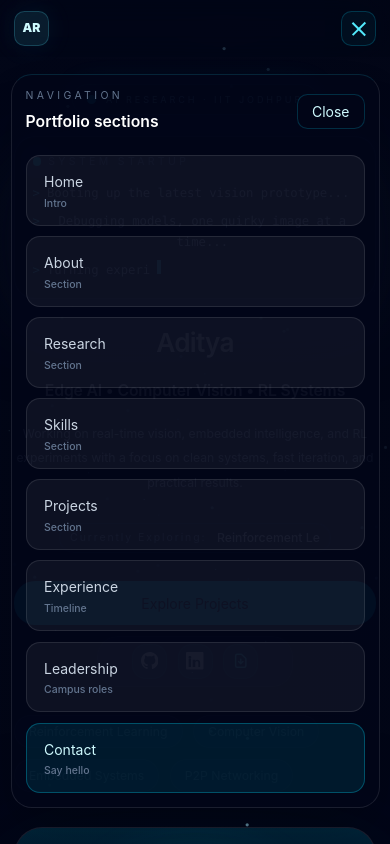
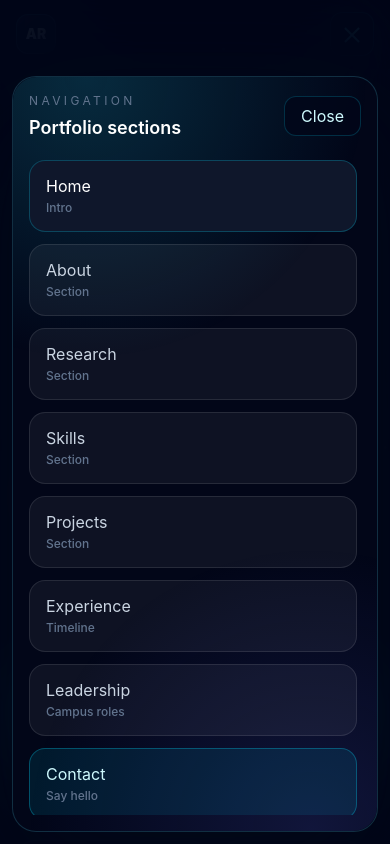
Before and after one commit to aditya8281/aditya8281.github.io, a React (Vite) app: page / in a window 390 px wide. Both pictures are taken after a click on the button 358 px from the left and 28 px from the top of the page. Shown: the top 844 px of the page. Built offline with nearby package versions, Linux system fonts and the light colour scheme.

Commit message:
optmize for mobile

```diff
--- a/src/components/Navbar.tsx
+++ b/src/components/Navbar.tsx
@@ -1,10 +1,12 @@
 import { useEffect, useLayoutEffect, useRef, useState } from 'react'
-import { motion, AnimatePresence } from 'framer-motion'
+import { createPortal } from 'react-dom'
+import { AnimatePresence, motion } from 'framer-motion'
+import { navLinks } from '../data/portfolio'
+import { useActiveSection } from '../hooks/useActiveSection'
+import { useBodyScrollLock } from '../hooks/useBodyScrollLock'
+import { useScrollToSection } from '../hooks/useScrollToSection'
 import { softSpring } from '../utils/animations'
 import { cn } from '../utils/cn'
-import { navLinks } from '../data/portfolio'
-import { useActiveSection } from '../hooks/useActiveSection'
-import { useScrollToSection } from '../hooks/useScrollToSection'
 
 const navLabelOverrides: Record<string, string> = {
   experience: 'Work',
@@ -45,14 +47,20 @@ function NavLink({
 
 export default function Navbar() {
   const [isOpen, setIsOpen] = useState(false)
+  const [portalReady, setPortalReady] = useState(false)
   const [scrolled, setScrolled] = useState(false)
   const [indicator, setIndicator] = useState({ left: 0, width: 0 })
   const navRef = useRef<HTMLDivElement | null>(null)
   const itemRefs = useRef<Record<string, HTMLButtonElement | null>>({})
   const activeSection = useActiveSection()
   const handleScroll = useScrollToSection()
+  const navItems = navLinks
 
-  const navItems = navLinks
+  useBodyScrollLock(isOpen)
+
+  useEffect(() => {
+    setPortalReady(true)
+  }, [])
 
   useEffect(() => {
     const onScroll = () => {
@@ -63,6 +71,21 @@ export default function Navbar() {
     window.addEventListener('scroll', onScroll, { passive: true })
     return () => window.removeEventListener('scroll', onScroll)
   }, [])
+
+  useEffect(() => {
+    if (!isOpen) {
+      return undefined
+    }
+
+    const onKey = (e: KeyboardEvent) => {
+      if (e.key === 'Escape') {
+        setIsOpen(false)
+      }
+    }
+
+    window.addEventListener('keydown', onKey)
+    return () => window.removeEventListener('keydown', onKey)
+  }, [isOpen])
 
   useLayoutEffect(() => {
     const container = navRef.current
@@ -75,7 +98,6 @@ export default function Navbar() {
 
     const containerRect = container.getBoundingClientRect()
     const itemRect = activeItem.getBoundingClientRect()
-
     setIndicator({ left: itemRect.left - containerRect.left, width: itemRect.width })
   }, [activeSection, isOpen])
 
@@ -102,21 +124,99 @@ export default function Navbar() {
     handleScroll(id)
   }
 
+  const mobileMenu = (
+    <AnimatePresence>
+      {isOpen && (
+        <>
+          <motion.button
+            type="button"
+            aria-label="Close navigation menu backdrop"
+            className="fixed inset-0 z-[990] bg-slate-950/88 backdrop-blur-2xl lg:hidden"
+            initial={{ opacity: 0 }}
+            animate={{ opacity: 1 }}
+            exit={{ opacity: 0 }}
+            transition={{ duration: 0.22, ease: 'easeOut' }}
+            onClick={() => setIsOpen(false)}
+          />
+
+          <motion.div
+            initial={{ opacity: 0, y: -16, scale: 0.98 }}
+            animate={{ opacity: 1, y: 0, scale: 1 }}
+            exit={{ opacity: 0, y: -10, scale: 0.98 }}
+            transition={{ duration: 0.25, ease: 'easeOut' }}
+            className="fixed inset-x-3 bottom-3 top-[calc(4.75rem+env(safe-area-inset-top))] z-[1000] flex flex-col overflow-hidden rounded-3xl border border-cyan-300/18 bg-slate-950 shadow-[0_40px_120px_rgba(2,8,23,0.82)] p-4 sm:inset-x-4 sm:bottom-auto sm:max-h-[calc(100svh-6.5rem)] sm:p-5 lg:hidden"
+            role="dialog"
+            aria-modal="true"
+            aria-label="Mobile navigation"
+          >
+            <div className="pointer-events-none absolute inset-0 rounded-3xl bg-[radial-gradient(circle_at_20%_0%,rgba(34,211,238,0.18),transparent_35%),radial-gradient(circle_at_82%_100%,rgba(99,102,241,0.16),transparent_35%)]" />
+
+            <div className="relative z-10 flex min-h-0 flex-1 flex-col">
+              <div className="flex shrink-0 items-center justify-between gap-4">
+                <div className="min-w-0">
+                  <p className="text-xs uppercase tracking-[0.28em] text-slate-500">Navigation</p>
+                  <p className="mt-2 text-lg font-semibold leading-tight text-white">Portfolio sections</p>
+                </div>
+
+                <button
+                  type="button"
+                  onClick={() => setIsOpen(false)}
+                  className="inline-flex h-10 shrink-0 items-center justify-center rounded-xl border border-cyan-400/20 bg-slate-950/75 px-4 text-sm font-medium text-cyan-100 hover:border-cyan-300/40 hover:bg-slate-900/90"
+                >
+                  Close
+                </button>
+              </div>
+
+              <div className="mt-5 grid min-h-0 flex-1 content-start gap-3 overflow-y-auto overscroll-contain pr-1 sm:grid-cols-2">
+                {navItems.map((link) => {
+                  const isActive = activeSection === link.id
                   return (
+                    <button
+                      key={link.id}
+                      type="button"
+                      onClick={() => handleNavClick(link.id)}
+                      className={cn(
+                        'min-h-[4.5rem] w-full rounded-2xl border px-4 py-3.5 text-left text-sm font-semibold transition-colors duration-300',
+                        link.id === 'contact'
+                          ? 'border-cyan-400/30 bg-cyan-400/10 text-cyan-100 hover:bg-cyan-400/15'
+                          : isActive
+                          ? 'border-cyan-400/25 bg-slate-900 text-white'
+                          : 'border-white/10 bg-white/5 text-slate-300 hover:border-cyan-400/20 hover:bg-cyan-400/10 hover:text-white'
+                      )}
+                    >
+                      <span className="block leading-tight">{link.label}</span>
+                      <span className="mt-1 block text-xs font-medium leading-tight text-slate-500">
+                        {link.id === 'home'
+                          ? 'Intro'
+                          : link.id === 'leadership'
+                          ? 'Campus roles'
+                          : link.id === 'experience'
+                          ? 'Timeline'
+                          : link.id === 'contact'
+                          ? 'Say hello'
+                          : 'Section'}
+                      </span>
+                    </button>
+                  )
+                })}
+              </div>
+            </div>
+          </motion.div>
+        </>
+      )}
+    </AnimatePresence>
+  )
+
+  return (
+    <>
       <motion.header
         className={cn(
-        'fixed inset-x-0 top-0 z-50 border-b border-transparent bg-slate-950/20 backdrop-blur-xl transition-all duration-400 ease-out',
-        scrolled
-          ? 'border-white/10 bg-slate-950/86 shadow-[0_22px_70px_rgba(8,15,31,0.38)]'
-          : 'shadow-none'
+          'fixed inset-x-0 top-0 z-[100] border-b border-transparent bg-slate-950/20 backdrop-blur-xl transition-all duration-400 ease-out',
+          scrolled ? 'border-white/10 bg-slate-950/86 shadow-[0_22px_70px_rgba(8,15,31,0.38)]' : 'shadow-none'
         )}
       >
         <div className={cn('app-container flex items-center justify-between gap-4 transition-all', scrolled ? 'py-3' : 'py-4 md:py-5')}>
-        <button
-          type="button"
-          onClick={() => handleNavClick('home')}
-          className="group inline-flex items-center gap-3 text-left transition hover:text-cyan-200"
-        >
+          <button type="button" onClick={() => handleNavClick('home')} className="group inline-flex items-center gap-3 text-left transition hover:text-cyan-200">
             <span className="flex h-10 w-10 items-center justify-center rounded-xl border border-cyan-300/20 bg-cyan-300/10 text-sm font-black text-cyan-100 shadow-[0_0_28px_rgba(34,211,238,0.08)]">
               AR
             </span>
@@ -151,84 +251,19 @@ export default function Navbar() {
             type="button"
             aria-label={isOpen ? 'Close navigation menu' : 'Open navigation menu'}
             aria-expanded={isOpen}
-          className="inline-flex h-10 w-10 items-center justify-center rounded-xl border border-cyan-400/20 bg-cyan-400/5 text-cyan-300 transition-all duration-300 hover:border-cyan-300/40 hover:bg-cyan-400/10 focus-visible:ring-2 focus-visible:ring-cyan-400/60 focus-visible:ring-offset-2 focus-visible:ring-offset-slate-950 lg:hidden"
+            className="inline-flex h-11 w-11 items-center justify-center rounded-xl border border-cyan-400/20 bg-cyan-400/5 text-cyan-300 transition-all duration-300 hover:border-cyan-300/40 hover:bg-cyan-400/10 focus-visible:ring-2 focus-visible:ring-cyan-400/60 focus-visible:ring-offset-2 focus-visible:ring-offset-slate-950 lg:hidden"
             onClick={() => setIsOpen((current) => !current)}
           >
             <span className="relative block h-5 w-5">
-            <span
-              className={cn(
-                'absolute left-0 top-1/2 block h-0.5 w-full bg-current transition-all duration-300',
-                isOpen ? 'rotate-45 translate-y-0' : '-translate-y-2'
-              )}
-            />
-            <span
-              className={cn(
-                'absolute left-0 top-1/2 block h-0.5 w-full bg-current transition-all duration-300',
-                isOpen ? 'opacity-0' : 'opacity-100'
-              )}
-            />
-            <span
-              className={cn(
-                'absolute left-0 top-1/2 block h-0.5 w-full bg-current transition-all duration-300',
-                isOpen ? '-rotate-45 translate-y-0' : 'translate-y-2'
-              )}
-            />
+              <span className={cn('absolute left-0 top-1/2 block h-0.5 w-full bg-current transition-all duration-300', isOpen ? 'rotate-45 translate-y-0' : '-translate-y-2')} />
+              <span className={cn('absolute left-0 top-1/2 block h-0.5 w-full bg-current transition-all duration-300', isOpen ? 'opacity-0' : 'opacity-100')} />
+              <span className={cn('absolute left-0 top-1/2 block h-0.5 w-full bg-current transition-all duration-300', isOpen ? '-rotate-45 translate-y-0' : 'translate-y-2')} />
             </span>
           </button>
         </div>
+      </motion.header>
 
-      <AnimatePresence>
-        {isOpen && (
-          <motion.div
-            initial={{ opacity: 0, y: -16 }}
-            animate={{ opacity: 1, y: 0 }}
-            exit={{ opacity: 0, y: -10 }}
-            transition={{ duration: 0.25, ease: 'easeOut' }}
-            className="fixed inset-x-3 sm:inset-x-4 top-[5.25rem] z-40 rounded-3xl border border-white/10 bg-slate-950/96 backdrop-blur-3xl shadow-2xl p-4 sm:p-5 lg:hidden"
-          >
-            <div className="flex items-center justify-between gap-4">
-              <div>
-                <p className="text-xs uppercase tracking-[0.32em] text-slate-500">Navigation</p>
-                <p className="mt-2 text-lg font-semibold text-white">Portfolio sections</p>
-              </div>
-
-              <button
-                type="button"
-                onClick={() => setIsOpen(false)}
-                className="inline-flex h-10 items-center justify-center rounded-xl border border-cyan-400/20 bg-slate-950/75 px-4 text-sm font-medium text-cyan-100 hover:border-cyan-300/40 hover:bg-slate-900/90"
-              >
-                Close
-              </button>
-            </div>
-
-            <div className="mt-6 grid gap-3 sm:grid-cols-2">
-              {navItems.map((link) => {
-                const isActive = activeSection === link.id
-                return (
-                  <button
-                    key={link.id}
-                    type="button"
-                    onClick={() => handleNavClick(link.id)}
-                    className={cn(
-                      'w-full rounded-2xl border px-5 py-4 text-left text-sm font-semibold transition-colors duration-300',
-                      link.id === 'contact'
-                        ? 'border-cyan-400/30 bg-cyan-400/10 text-cyan-100 hover:bg-cyan-400/15'
-                        : isActive
-                        ? 'border-cyan-400/25 bg-slate-900 text-white'
-                        : 'border-white/10 bg-white/5 text-slate-300 hover:border-cyan-400/20 hover:bg-cyan-400/10 hover:text-white'
-                    )}
-                  >
-                    <span className="block">{link.label}</span>
-                    <span className="mt-1 block text-xs font-medium text-slate-500">
-                      {link.id === 'home' ? 'Intro' : link.id === 'leadership' ? 'Campus roles' : link.id === 'experience' ? 'Timeline' : link.id === 'contact' ? 'Say hello' : 'Section'}
-                    </span>
-                  </button>
-                )
-              })}
-            </div>
-          </motion.div>
-        )}
-      </AnimatePresence>
-    </motion.header>
+      {portalReady ? createPortal(mobileMenu, document.body) : null}
+    </>
   )
 }
--- a/src/components/ParticlesBackground.tsx
+++ b/src/components/ParticlesBackground.tsx
@@ -262,7 +262,7 @@ export default function ParticlesBackground({
     <div
       ref={canvasContainerRef}
       className={cn(
-        'fixed inset-0 overflow-hidden bg-gradient-to-br from-slate-950 via-slate-950/95 to-slate-950',
+        'pointer-events-none fixed inset-0 z-0 overflow-hidden bg-gradient-to-br from-slate-950 via-slate-950/95 to-slate-950',
         className,
       )}
     >
--- a/src/components/ProjectModal.tsx
+++ b/src/components/ProjectModal.tsx
@@ -1,6 +1,7 @@
 import { Fragment } from 'react'
 import { motion } from 'framer-motion'
 import type { Project } from '../data/portfolio'
+import { useBodyScrollLock } from '../hooks/useBodyScrollLock'
 
 type Props = {
   project: Project
@@ -11,26 +12,35 @@ const overlay = { hidden: { opacity: 0 }, visible: { opacity: 1 } }
 const panel = { hidden: { opacity: 0, y: 14, scale: 0.98 }, visible: { opacity: 1, y: 0, scale: 1 } }
 
 export default function ProjectModal({ project, onClose }: Props) {
+  useBodyScrollLock(true)
+
   return (
     <Fragment>
       <motion.div
-        className="fixed inset-0 z-40 bg-black/60 backdrop-blur-sm"
+        className="fixed inset-0 z-[880] bg-slate-950/72 backdrop-blur-2xl"
         initial="hidden"
         animate="visible"
         exit="hidden"
         variants={overlay}
         onClick={onClose}
       />
+      <motion.div
+        className="pointer-events-none fixed inset-0 z-[881] bg-[radial-gradient(circle_at_18%_12%,rgba(34,211,238,0.18),transparent_30%),radial-gradient(circle_at_78%_82%,rgba(99,102,241,0.16),transparent_34%)]"
+        initial="hidden"
+        animate="visible"
+        exit="hidden"
+        variants={overlay}
+      />
 
       <motion.div
-        className="fixed inset-0 z-50 flex items-center justify-center p-6"
+        className="fixed inset-0 z-[890] flex items-center justify-center p-6"
         initial="hidden"
         animate="visible"
         exit="hidden"
         variants={overlay}
       >
         <motion.article
-          className="w-full max-w-5xl rounded-xl p-6 shadow-2xl backdrop-blur-md glass-card max-h-[80vh] overflow-auto"
+          className="w-full max-w-5xl rounded-2xl p-6 shadow-[0_40px_140px_rgba(2,8,23,0.72)] backdrop-blur-2xl glass-card max-h-[80vh] overflow-auto border-cyan-300/15"
           variants={panel}
           transition={{ duration: 0.22 }}
           role="dialog"
--- a/src/components/ResumeModal.tsx
+++ b/src/components/ResumeModal.tsx
@@ -1,5 +1,6 @@
 import { AnimatePresence, motion } from 'framer-motion'
-import { useEffect, useRef } from 'react'
+import { useEffect } from 'react'
+import { useBodyScrollLock } from '../hooks/useBodyScrollLock'
 
 type Props = {
   open: boolean
@@ -8,56 +9,40 @@ type Props = {
 
 export default function ResumeModal({ open, onClose }: Props) {
   const pdfUrl = new URL('../assets/my_cv.pdf', import.meta.url).href
-  const scrollYRef = useRef(0)
+  useBodyScrollLock(open)
 
   useEffect(() => {
+    if (!open) {
+      return undefined
+    }
+
     const onKey = (e: KeyboardEvent) => {
       if (e.key === 'Escape') onClose()
     }
 
     window.addEventListener('keydown', onKey)
 
-    if (open) {
-      scrollYRef.current = window.scrollY
-      document.documentElement.style.overflow = 'hidden'
-      document.body.style.position = 'fixed'
-      document.body.style.top = `-${scrollYRef.current}px`
-      document.body.style.left = '0'
-      document.body.style.right = '0'
-      document.body.style.overflow = 'hidden'
-      document.body.style.width = '100%'
-    }
-
     return () => {
-      document.documentElement.style.overflow = ''
-      document.body.style.position = ''
-      document.body.style.top = ''
-      document.body.style.left = ''
-      document.body.style.right = ''
-      document.body.style.overflow = ''
-      document.body.style.width = ''
       window.removeEventListener('keydown', onKey)
-      if (open) {
-        window.scrollTo(0, scrollYRef.current)
-      }
     }
   }, [open, onClose])
 
   return (
     <AnimatePresence>
       {open && (
-        <motion.div className="fixed inset-0 z-50 flex items-center justify-center" initial={{ opacity: 0 }} animate={{ opacity: 1 }} exit={{ opacity: 0 }}>
-          <div className="absolute inset-0 bg-black/60 backdrop-blur-sm" onClick={onClose} />
+        <motion.div className="fixed inset-0 z-[900] flex items-center justify-center p-3 sm:p-6" initial={{ opacity: 0 }} animate={{ opacity: 1 }} exit={{ opacity: 0 }}>
+          <div className="absolute inset-0 bg-slate-950/74 backdrop-blur-2xl" onClick={onClose} />
+          <div className="pointer-events-none absolute inset-0 bg-[radial-gradient(circle_at_20%_12%,rgba(34,211,238,0.18),transparent_30%),radial-gradient(circle_at_82%_80%,rgba(99,102,241,0.16),transparent_32%)]" />
 
           <motion.div
             initial={{ scale: 0.98, y: 12 }}
             animate={{ scale: 1, y: 0 }}
             exit={{ scale: 0.98, y: 8 }}
             transition={{ duration: 0.18 }}
-            className="relative z-10 w-[94%] max-w-[900px] sm:max-w-[1100px] md:max-w-5xl h-[78vh] sm:h-[80vh] md:h-[76vh] lg:h-[70vh] rounded-2xl overflow-hidden border border-white/10 bg-slate-950/95 shadow-2xl"
+            className="relative z-10 w-full max-w-[900px] sm:max-w-[1100px] md:max-w-5xl h-[78vh] sm:h-[80vh] md:h-[76vh] lg:h-[70vh] rounded-2xl overflow-hidden border border-cyan-300/15 bg-slate-950/92 shadow-[0_40px_140px_rgba(2,8,23,0.72)] backdrop-blur-2xl"
             onClick={(e) => e.stopPropagation()}
           >
-            <div className="flex items-center justify-between gap-2 p-3 border-b border-white/6 bg-slate-900/60">
+            <div className="flex items-center justify-between gap-2 p-3 border-b border-white/6 bg-slate-900/70 backdrop-blur-xl">
               <h3 className="text-sm font-semibold text-white">Resume</h3>
               <button type="button" onClick={onClose} className="rounded-md px-3 py-1 text-sm font-medium text-slate-200 hover:bg-white/5">
                 Close
--- a/src/components/SectionHeading.tsx
+++ b/src/components/SectionHeading.tsx
@@ -15,11 +15,11 @@ export default function SectionHeading({ title, subtitle }: SectionHeadingProps)
       viewport={{ once: true, amount: 0.2 }}
       variants={containerStagger}
     >
-      <motion.div className="flex items-center gap-3" variants={fadeUp}>
-        <span className="block h-px w-12 rounded-full bg-gradient-to-r from-cyan-400/50 via-blue-400/30 to-transparent sm:w-16" aria-hidden="true" />
-        <p className="text-xs uppercase tracking-[0.34em] text-cyan-300/80">{subtitle}</p>
+      <motion.div className="flex min-w-0 flex-wrap items-center gap-3" variants={fadeUp}>
+        <span className="block h-px w-10 shrink-0 rounded-full bg-gradient-to-r from-cyan-400/50 via-blue-400/30 to-transparent sm:w-16" aria-hidden="true" />
+        <p className="min-w-0 break-words text-xs uppercase tracking-[0.22em] text-cyan-300/80 sm:tracking-[0.34em]">{subtitle}</p>
       </motion.div>
-      <motion.h2 className="mt-3 text-3xl font-extrabold leading-tight text-white sm:text-4xl lg:text-[2.75rem]" variants={fadeUp}>
+      <motion.h2 className="mt-3 break-words text-3xl font-extrabold leading-tight text-white sm:text-4xl lg:text-[2.75rem]" variants={fadeUp}>
         {title}
       </motion.h2>
       <div className="section-divider" />
--- /dev/null
+++ b/src/hooks/useBodyScrollLock.ts
@@ -0,0 +1,59 @@
+import { useEffect } from 'react'
+
+let lockCount = 0
+let scrollY = 0
+let previousHtmlOverflow = ''
+let previousBodyStyles = {
+  position: '',
+  top: '',
+  left: '',
+  right: '',
+  overflow: '',
+  width: '',
+}
+
+export function useBodyScrollLock(active: boolean) {
+  useEffect(() => {
+    if (!active) {
+      return undefined
+    }
+
+    if (lockCount === 0) {
+      scrollY = window.scrollY
+      previousHtmlOverflow = document.documentElement.style.overflow
+      previousBodyStyles = {
+        position: document.body.style.position,
+        top: document.body.style.top,
+        left: document.body.style.left,
+        right: document.body.style.right,
+        overflow: document.body.style.overflow,
+        width: document.body.style.width,
+      }
+
+      document.documentElement.style.overflow = 'hidden'
+      document.body.style.position = 'fixed'
+      document.body.style.top = `-${scrollY}px`
+      document.body.style.left = '0'
+      document.body.style.right = '0'
+      document.body.style.overflow = 'hidden'
+      document.body.style.width = '100%'
+    }
+
+    lockCount += 1
+
+    return () => {
+      lockCount = Math.max(0, lockCount - 1)
+
+      if (lockCount === 0) {
+        document.documentElement.style.overflow = previousHtmlOverflow
+        document.body.style.position = previousBodyStyles.position
+        document.body.style.top = previousBodyStyles.top
+        document.body.style.left = previousBodyStyles.left
+        document.body.style.right = previousBodyStyles.right
+        document.body.style.overflow = previousBodyStyles.overflow
+        document.body.style.width = previousBodyStyles.width
+        window.scrollTo(0, scrollY)
+      }
+    }
+  }, [active])
+}
--- a/src/index.css
+++ b/src/index.css
@@ -25,12 +25,13 @@ html {
     #03070f;
 }
 
-/* Responsive base font sizing for better readability on small devices */
-html { font-size: clamp(14px, 1.6vw, 16px); }
+html {
+  font-size: 16px;
+}
 
 body {
   margin: 0;
-  min-height: 100vh;
+  min-height: 100svh;
   overflow-x: hidden;
   background: transparent;
   color: #e2f7ff;
@@ -41,7 +42,7 @@ body {
 }
 
 #root {
-  min-height: 100vh;
+  min-height: 100svh;
 }
 
 * {
--- a/src/sections/HeroSection.tsx
+++ b/src/sections/HeroSection.tsx
@@ -16,10 +16,10 @@ export default function HeroSection({ onOpenResume }: { onOpenResume?: () => voi
   const handleScroll = useScrollToSection()
 
   return (
-    <section id="home" className="relative min-h-screen overflow-hidden bg-transparent pt-24 pb-16">
+    <section id="home" className="relative min-h-[100svh] overflow-hidden bg-transparent pt-24 pb-14 sm:pb-16">
       <div className="app-container relative z-10 grid gap-10 items-center md:grid-cols-[1.15fr_0.95fr] lg:gap-12 xl:gap-16">
         <motion.div initial="hidden" whileInView="visible" viewport={{ once: true, amount: 0.2 }} variants={containerStagger} transition={{ duration: 0.9 }} className="text-center md:text-left">
-          <div className="mx-auto inline-flex flex-wrap items-center gap-3 rounded-full border border-cyan-400/20 bg-slate-950/50 px-4 py-2 text-[0.65rem] uppercase tracking-[0.32em] text-cyan-200/80 shadow-[0_0_30px_rgba(34,211,238,0.08)] md:mx-0">
+          <div className="mx-auto inline-flex max-w-full flex-wrap items-center justify-center gap-2 rounded-full border border-cyan-400/20 bg-slate-950/50 px-4 py-2 text-[0.65rem] uppercase tracking-[0.2em] text-cyan-200/80 shadow-[0_0_30px_rgba(34,211,238,0.08)] sm:gap-3 sm:tracking-[0.32em] md:mx-0">
             <span className="h-2.5 w-2.5 rounded-full bg-cyan-400/90 shadow-[0_0_18px_rgba(34,211,238,0.45)]" />
             AI Research · {hero.college}
           </div>
@@ -40,8 +40,8 @@ export default function HeroSection({ onOpenResume }: { onOpenResume?: () => voi
             {hero.description}
           </motion.p>
 
-          <div className="mt-8 inline-flex flex-wrap items-center gap-3 rounded-full border border-cyan-400/12 bg-slate-950/50 px-3 py-1.5 text-sm text-cyan-100">
-            <span className="tracking-[0.18em] text-slate-400 text-xs">Currently Exploring:</span>
+          <div className="mt-8 inline-flex max-w-full flex-wrap items-center justify-center gap-2 rounded-full border border-cyan-400/12 bg-slate-950/50 px-3 py-1.5 text-sm text-cyan-100 sm:gap-3">
+            <span className="text-xs tracking-[0.12em] text-slate-400 sm:tracking-[0.18em]">Currently Exploring:</span>
             <span className="font-medium text-slate-100 text-sm">{typedRole}</span>
           </div>
 
```
Also changed, not shown: public/favicon.svg. Lines whose indentation alone changed are shown as unchanged.
